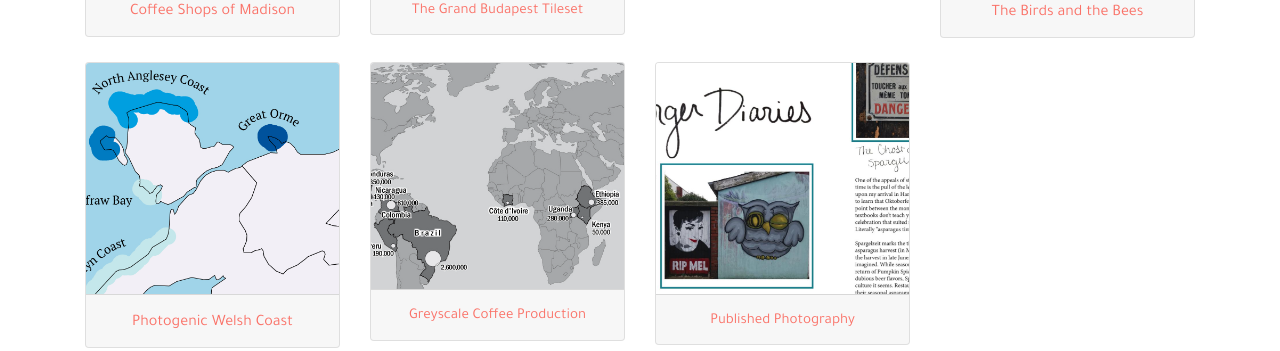
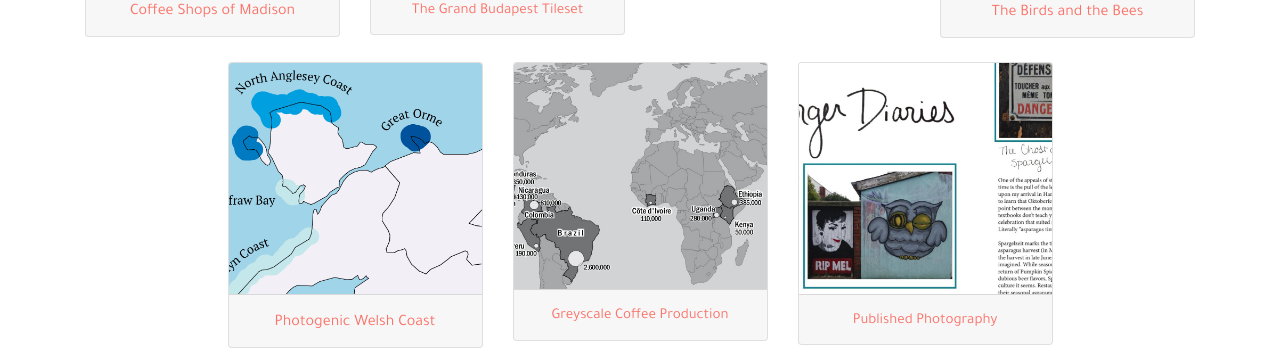
Before and after one commit to melanie-n-k/melanie-n-k.github.io, a website: page index.html in a window 1280 px wide. Shown: the part 557-908 px from the top of the page. Drawn offline with nearby package versions, Linux system fonts and the light colour scheme.

Commit message:
center cards css

```diff
--- a/css/heroic-features.css
+++ b/css/heroic-features.css
@@ -66,6 +66,10 @@ p.customfont {
     background-color: #FA7268!important;
     font-family: 'Tajawal', serif;
 }
+.flexIt-center {
+    display: flex;
+    justify-content: center;
+}
 /* Tooltip container */
 .tooltip {
     position: relative;
```
